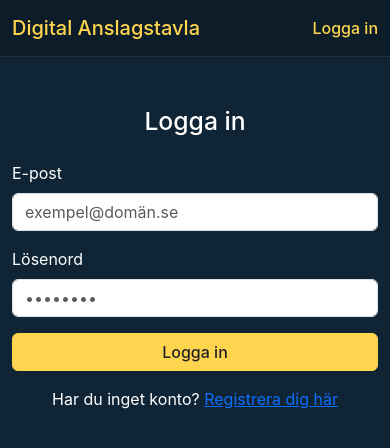
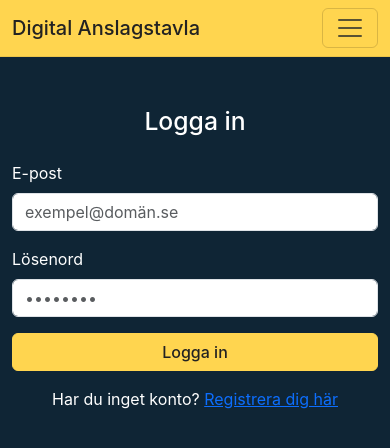
Before and after one commit to Harunsystemdeveloper/nyversion-alltinbyggt, a React (Vite) app: page /login in a window 390 px wide. Shown: the top 448 px of the page. Built offline with nearby package versions, Linux system fonts and the light colour scheme; no server answers.

Commit message:
Uppdaterat menyfärg samt justerat design för bättre responsivitet

```diff
--- a/src/App.tsx
+++ b/src/App.tsx
@@ -19,6 +19,8 @@ export default function App() {
       <Navbar bg="light" expand="lg">
         <Container>
           <Navbar.Brand as={Link} to="/">Digital Anslagstavla</Navbar.Brand>
+          <Navbar.Toggle aria-controls="main-nav" />
+          <Navbar.Collapse id="main-nav" className="justify-content-end">
             <Nav className="ms-auto">
               {user ? (
                 <>
@@ -32,6 +34,7 @@ export default function App() {
                 <Nav.Link as={Link} to="/login">Logga in</Nav.Link>
               )}
             </Nav>
+          </Navbar.Collapse>
         </Container>
       </Navbar>
 
--- a/src/index.css
+++ b/src/index.css
@@ -9,14 +9,14 @@ body {
 
 /* ===== NAVBAR ===== */
 .navbar {
-  background: #0c1c28 !important;
-  border-bottom: 1px solid rgba(255,255,255,0.1);
+  background: #ffd54f !important;
+  border-bottom: 1px solid rgba(0,0,0,0.08);
 }
 
 .navbar .navbar-brand,
 .navbar .nav-link,
 .navbar button {
-  color: #ffd54f !important;
+  color: #222 !important;
   font-weight: 500;
 }
 
@@ -77,3 +77,15 @@ body {
 .btn-primary:hover {
   background: #f1c644 !important;
 }
+
+
+/* ===== RESPONSIVE NAV ===== */
+@media (max-width: 991.98px) {
+  .navbar .btn {
+    width: 100%;
+    margin-top: 8px;
+  }
+  .navbar .nav-link {
+    padding: 0.5rem 0;
+  }
+}
```
Also changed, not shown: 1 other file (tests, documents, lock files or other folders). Lines whose indentation alone changed are shown as unchanged.
